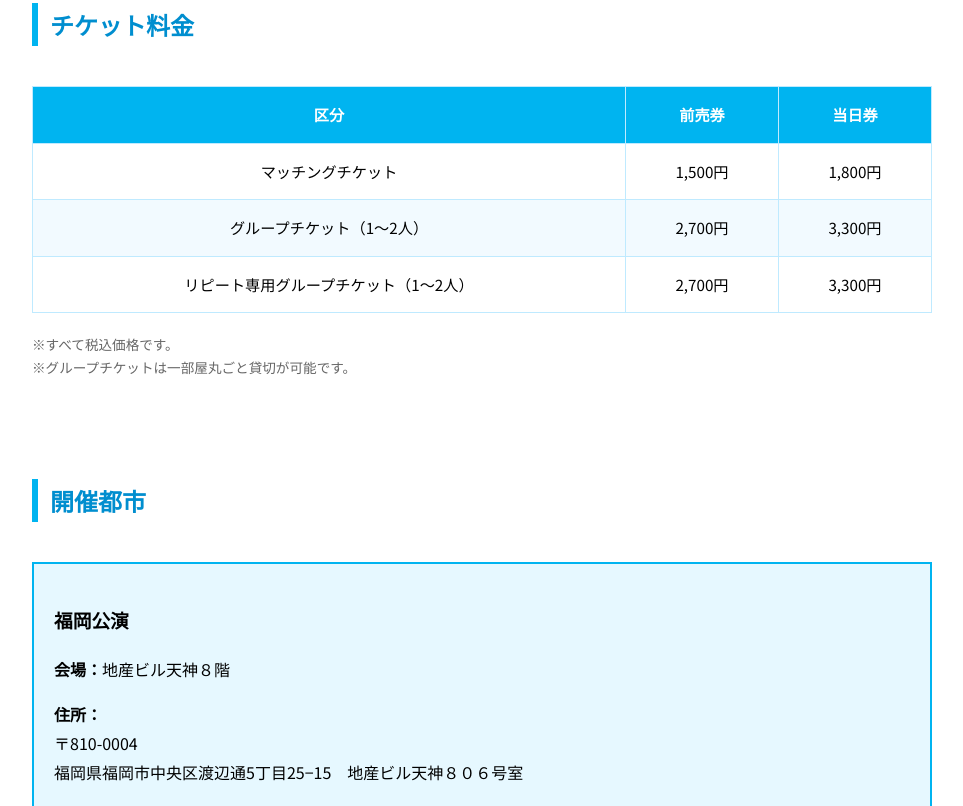
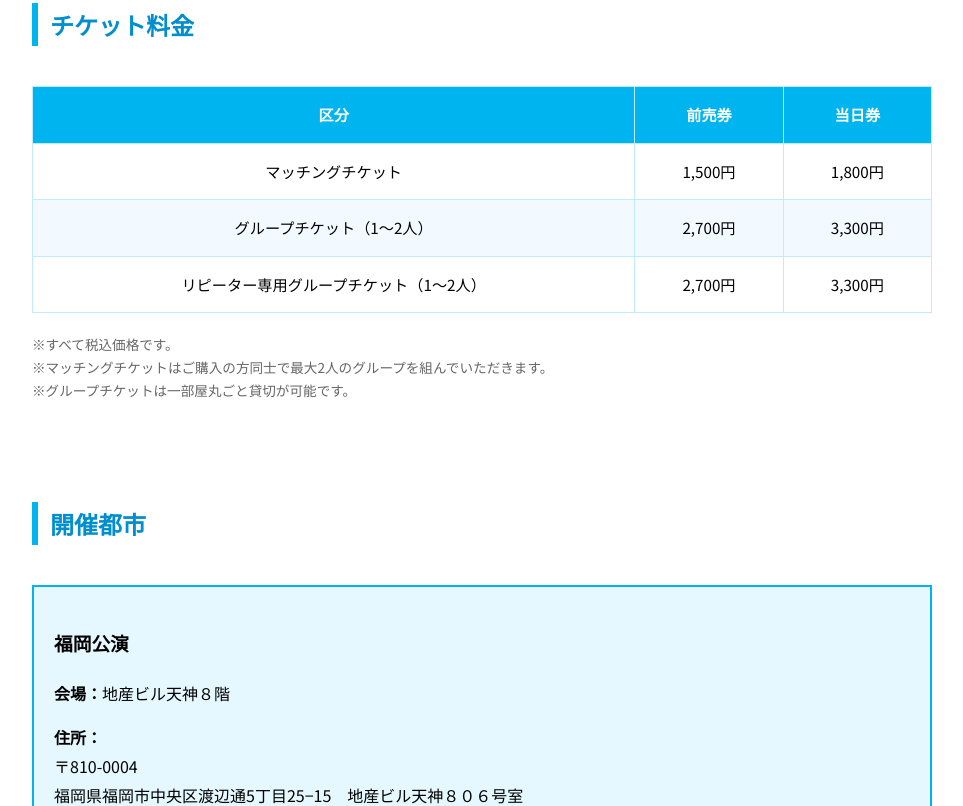
Before and after one commit to riddle-nazo-story/riddle-mini-1, a plain HTML site: page index.html in a window 1280 px wide. Shown: the part 2056-2862 px from the top of the page, without its empty margins (158-1121 px from the left). Drawn offline with Linux system fonts and the light colour scheme.

Commit message:
Update index.html

```diff
--- a/index.html
+++ b/index.html
@@ -6,10 +6,9 @@
 <title>閉ざされた会議室からの脱出</title>
 <link rel="stylesheet" href="style.css">
 <link href="https://fonts.googleapis.com/css2?family=Noto+Sans+JP:wght@400;600&display=swap" rel="stylesheet">
+<link rel="icon" type="image/png" sizes="40x40" href="favicon.png">
 </head>
 <body>
-
-<link rel="icon" type="image/png" sizes="40x40" href="favicon.png">
 
 <!-- トップ画像 -->
 <div class="hero">
@@ -62,7 +61,7 @@
 <td>3,300円</td>
 </tr>
 <tr>
-<td>リピート専用グループチケット（1～2人）</td>
+<td>リピーター専用グループチケット（1～2人）</td>
 <td>2,700円</td>
 <td>3,300円</td>
 </tr>
@@ -71,6 +70,7 @@
 
 <p class="price-note">
 ※すべて税込価格です。<br>
+※マッチングチケットはご購入の方同士で最大2人のグループを組んでいただきます。<br>
 ※グループチケットは一部屋丸ごと貸切が可能です。
 </p>
 </section>
```
